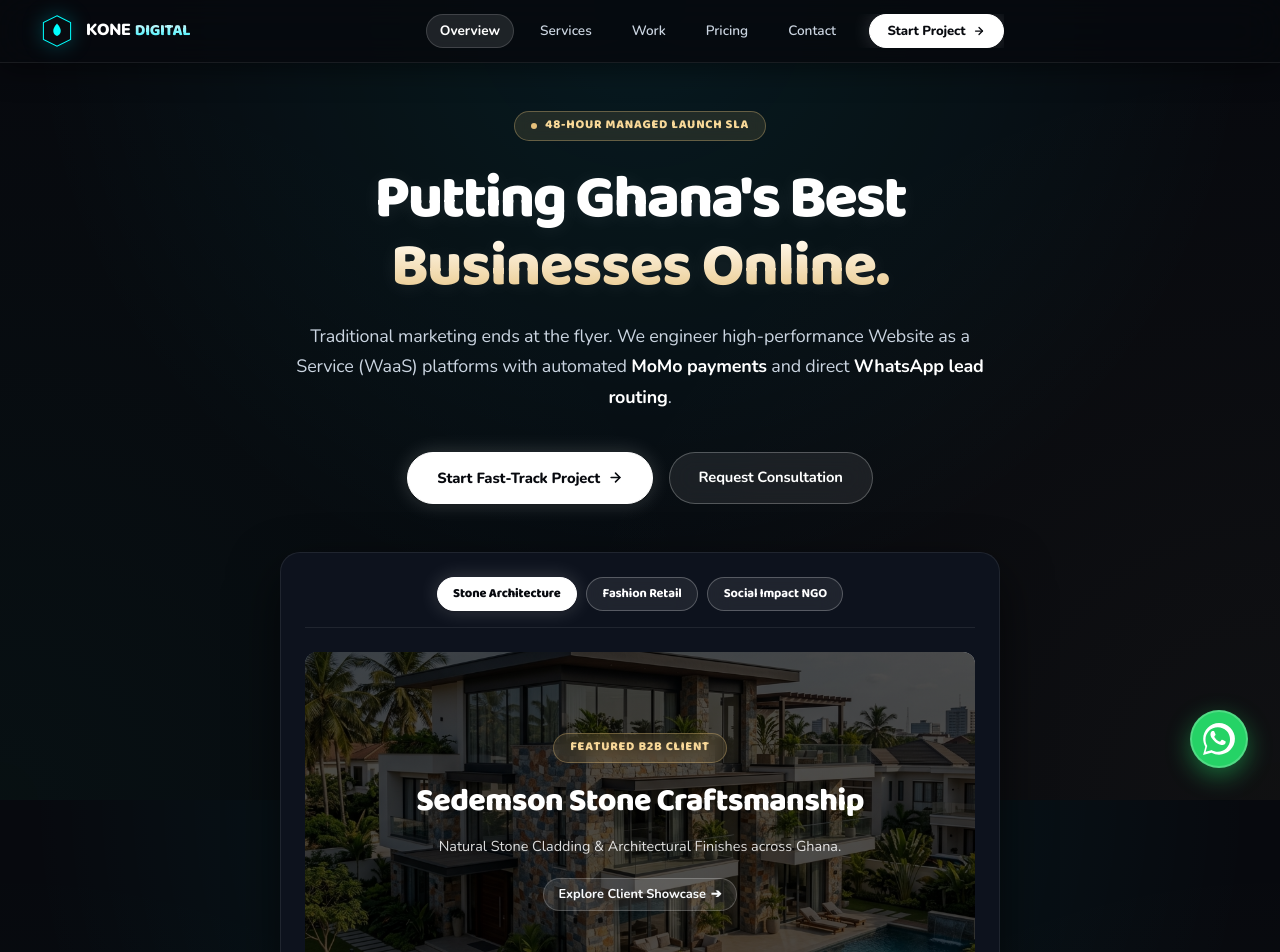
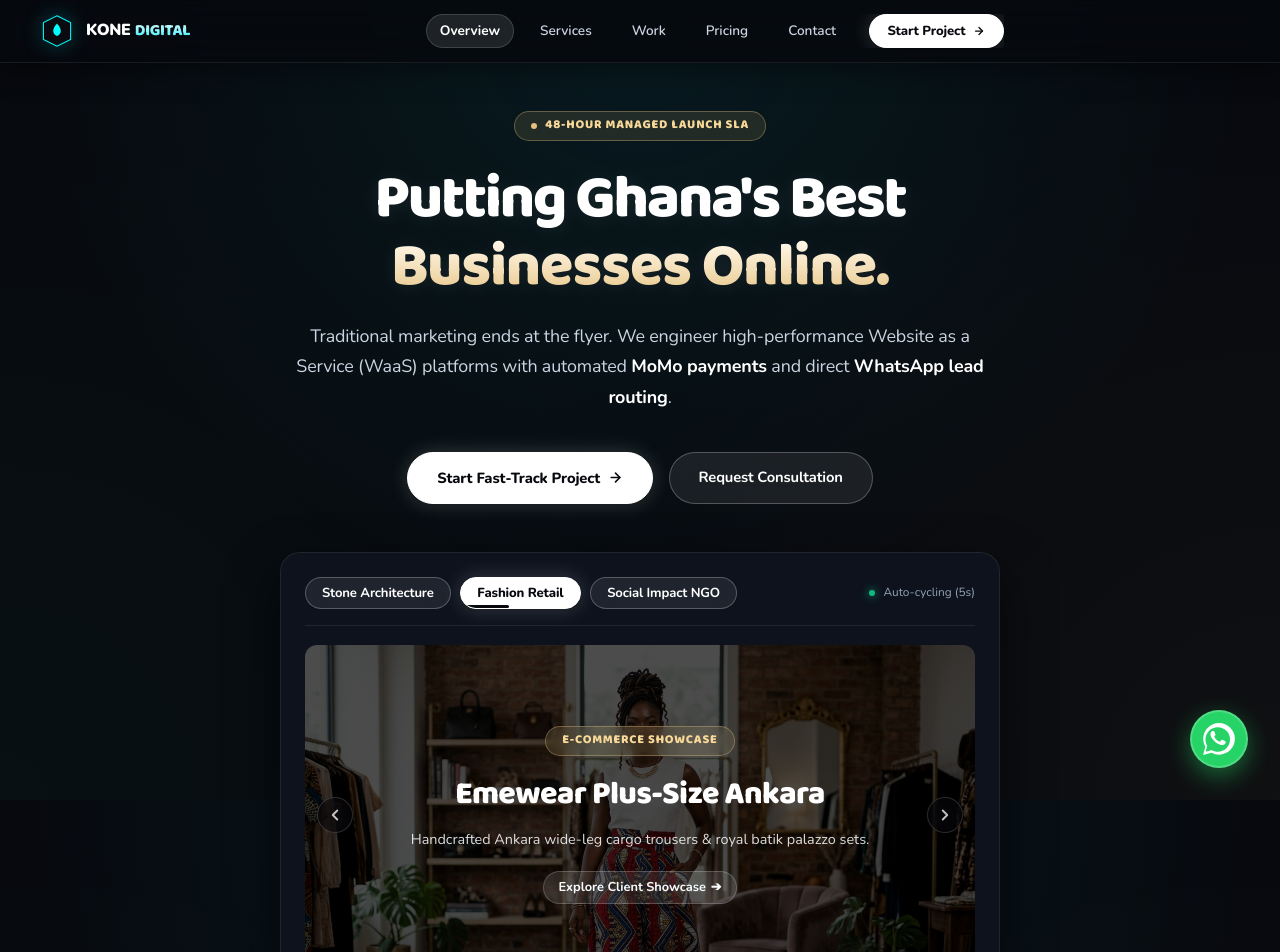
Before and after one commit to PhilipKone/Kone-Digital, a React (Vite) app: page / in a window 1280 px wide. Shown: the top 952 px of the page. Built offline with nearby package versions, Linux system fonts and the light colour scheme; no server answers.

Commit message:
feat(hero): implement 5s tabbed auto-cycle slideshow with pause-on-hover and cross-fade

```diff
--- a/src/components/HeroSection.tsx
+++ b/src/components/HeroSection.tsx
@@ -1,11 +1,65 @@
-import React, { useState } from 'react';
+import React, { useState, useEffect, useCallback } from 'react';
 
 interface HeroSectionProps {
   onOpenWizard: () => void;
 }
 
+type TabType = 'stone' | 'fashion' | 'foundation';
+
+interface TabItem {
+  id: TabType;
+  label: string;
+}
+
+const TABS: TabItem[] = [
+  { id: 'stone', label: 'Stone Architecture' },
+  { id: 'fashion', label: 'Fashion Retail' },
+  { id: 'foundation', label: 'Social Impact NGO' },
+];
+
+const AUTO_CYCLE_INTERVAL = 5000;
+
 export const HeroSection: React.FC<HeroSectionProps> = ({ onOpenWizard }) => {
-  const [activeTab, setActiveTab] = useState<'stone' | 'fashion' | 'foundation'>('stone');
+  const [activeTab, setActiveTab] = useState<TabType>('stone');
+  const [isPaused, setIsPaused] = useState(false);
+  const [progressKey, setProgressKey] = useState(0);
+
+  const goToNextTab = useCallback(() => {
+    setActiveTab((prev) => {
+      const idx = TABS.findIndex((t) => t.id === prev);
+      return TABS[(idx + 1) % TABS.length].id;
+    });
+    setProgressKey((k) => k + 1);
+  }, []);
+
+  const goToPrevTab = useCallback(() => {
+    setActiveTab((prev) => {
+      const idx = TABS.findIndex((t) => t.id === prev);
+      return TABS[(idx - 1 + TABS.length) % TABS.length].id;
+    });
+    setProgressKey((k) => k + 1);
+  }, []);
+
+  const handleTabClick = (tabId: TabType) => {
+    setActiveTab(tabId);
+    setProgressKey((k) => k + 1);
+  };
+
+  useEffect(() => {
+    if (isPaused) return;
+
+    const timer = setTimeout(() => {
+      goToNextTab();
+    }, AUTO_CYCLE_INTERVAL);
+
+    return () => clearTimeout(timer);
+  }, [isPaused, activeTab, goToNextTab]);
+
+  const handleMouseEnter = () => setIsPaused(true);
+  const handleMouseLeave = () => {
+    setIsPaused(false);
+    setProgressKey((k) => k + 1);
+  };
 
   return (
     <section className="hub-hero" style={{ padding: '3rem 1rem 4rem', maxWidth: '1200px', margin: '0 auto' }}>
@@ -47,58 +101,153 @@
         </div>
       </div>
 
-      {/* Interactive Live Demo Preview Stage */}
-      <div className="hero-demo-stage neon-border" style={{
-        background: 'var(--bg-surface)',
-        borderRadius: '20px',
-        padding: '1.5rem',
-        maxWidth: '960px',
-        margin: '0 auto',
-        boxShadow: '0 20px 50px rgba(0,0,0,0.6)'
-      }}>
-        <div style={{ display: 'flex', justifyContent: 'center', alignItems: 'center', flexWrap: 'wrap', gap: '0.6rem', marginBottom: '1.5rem', borderBottom: '1px solid rgba(255,255,255,0.08)', paddingBottom: '1rem' }}>
+      {/* Interactive Live Demo Preview Stage with 5s Auto-Cycle & Pause-on-Hover */}
+      <div
+        className="hero-demo-stage neon-border"
+        onMouseEnter={handleMouseEnter}
+        onMouseLeave={handleMouseLeave}
+        onFocus={() => setIsPaused(true)}
+        onBlur={() => {
+          setIsPaused(false);
+          setProgressKey((k) => k + 1);
+        }}
+        aria-label="Interactive Client Showcase Carousel"
+        role="region"
+        style={{
+          background: 'var(--bg-surface)',
+          borderRadius: '20px',
+          padding: '1.5rem',
+          maxWidth: '960px',
+          margin: '0 auto',
+          boxShadow: '0 20px 50px rgba(0,0,0,0.6)',
+          position: 'relative'
+        }}
+      >
+        <div style={{ display: 'flex', justifyContent: 'space-between', alignItems: 'center', flexWrap: 'wrap', gap: '0.8rem', marginBottom: '1.2rem', borderBottom: '1px solid rgba(255,255,255,0.08)', paddingBottom: '1rem' }}>
           {/* Demo Tabs */}
+          <div style={{ display: 'flex', alignItems: 'center', flexWrap: 'wrap', gap: '0.6rem' }}>
+            {TABS.map((tab) => {
+              const isActive = activeTab === tab.id;
+              return (
+                <button
+                  key={tab.id}
+                  onClick={() => handleTabClick(tab.id)}
+                  className={isActive ? 'btn-primary' : 'btn-secondary'}
+                  style={{
+                    padding: '0.38rem 1rem',
+                    borderRadius: '50px',
+                    fontSize: '0.82rem',
+                    position: 'relative',
+                    overflow: 'hidden',
+                    transition: 'all 0.25s ease',
+                  }}
+                >
+                  <span style={{ position: 'relative', zIndex: 2 }}>{tab.label}</span>
+                  {isActive && (
+                    <span
+                      key={`progress-${tab.id}-${progressKey}`}
+                      className="hero-tab-progress-bar"
+                      style={{
+                        position: 'absolute',
+                        bottom: 0,
+                        left: 0,
+                        height: '3px',
+                        background: '#07090E',
+                        borderRadius: '2px',
+                        animation: `tabProgressBar ${AUTO_CYCLE_INTERVAL}ms linear forwards`,
+                        animationPlayState: isPaused ? 'paused' : 'running',
+                        zIndex: 1,
+                      }}
+                    />
+                  )}
+                </button>
+              );
+            })}
+          </div>
+
+          {/* Auto-cycle indicator badge */}
+          <div style={{ display: 'flex', alignItems: 'center', gap: '0.5rem', fontSize: '0.74rem', color: 'var(--text-subtle)' }}>
+            <span
+              style={{
+                width: '6px',
+                height: '6px',
+                borderRadius: '50%',
+                background: isPaused ? 'var(--gold-accent)' : '#10B981',
+                boxShadow: isPaused ? '0 0 8px var(--gold-accent)' : '0 0 8px #10B981',
+                transition: 'background 0.3s ease'
+              }}
+            />
+            <span>{isPaused ? 'Paused on hover' : 'Auto-cycling (5s)'}</span>
+          </div>
+        </div>
+
+        {/* Demo Content Mockup Display with Smooth Cross-Fade */}
+        <div style={{ borderRadius: '12px', overflow: 'hidden', minHeight: '340px', height: 'auto', position: 'relative', background: '#0d1117' }}>
+          {/* Arrow navigation buttons */}
           <button
-            onClick={() => setActiveTab('stone')}
-            className={activeTab === 'stone' ? 'btn-primary' : 'btn-secondary'}
+            onClick={goToPrevTab}
+            aria-label="Previous client showcase"
+            className="showcase-nav-btn prev"
             style={{
-              padding: '0.35rem 0.95rem',
-              borderRadius: '50px',
-              fontSize: '0.8rem'
+              position: 'absolute',
+              left: '12px',
+              top: '50%',
+              transform: 'translateY(-50%)',
+              zIndex: 10,
+              background: 'rgba(7, 9, 14, 0.65)',
+              border: '1px solid rgba(255, 255, 255, 0.2)',
+              color: '#FFFFFF',
+              width: '36px',
+              height: '36px',
+              borderRadius: '50%',
+              display: 'flex',
+              alignItems: 'center',
+              justifyContent: 'center',
+              cursor: 'pointer',
+              backdropFilter: 'blur(10px)',
+              WebkitBackdropFilter: 'blur(10px)',
             }}
           >
-            Stone Architecture
+            <svg width="18" height="18" viewBox="0 0 24 24" fill="none" stroke="currentColor" strokeWidth="2.5" strokeLinecap="round" strokeLinejoin="round">
+              <polyline points="15 18 9 12 15 6"></polyline>
+            </svg>
           </button>
 
           <button
-            onClick={() => setActiveTab('fashion')}
-            className={activeTab === 'fashion' ? 'btn-primary' : 'btn-secondary'}
+            onClick={goToNextTab}
+            aria-label="Next client showcase"
+            className="showcase-nav-btn next"
             style={{
-              padding: '0.35rem 0.95rem',
-              borderRadius: '50px',
-              fontSize: '0.8rem'
+              position: 'absolute',
+              right: '12px',
+              top: '50%',
+              transform: 'translateY(-50%)',
+              zIndex: 10,
+              background: 'rgba(7, 9, 14, 0.65)',
+              border: '1px solid rgba(255, 255, 255, 0.2)',
+              color: '#FFFFFF',
+              width: '36px',
+              height: '36px',
+              borderRadius: '50%',
+              display: 'flex',
+              alignItems: 'center',
+              justifyContent: 'center',
+              cursor: 'pointer',
+              backdropFilter: 'blur(10px)',
+              WebkitBackdropFilter: 'blur(10px)',
             }}
           >
-            Fashion Retail
+            <svg width="18" height="18" viewBox="0 0 24 24" fill="none" stroke="currentColor" strokeWidth="2.5" strokeLinecap="round" strokeLinejoin="round">
+              <polyline points="9 18 15 12 9 6"></polyline>
+            </svg>
           </button>
 
-          <button
-            onClick={() => setActiveTab('foundation')}
-            className={activeTab === 'foundation' ? 'btn-primary' : 'btn-secondary'}
-            style={{
-              padding: '0.35rem 0.95rem',
-              borderRadius: '50px',
-              fontSize: '0.8rem'
-            }}
-          >
-            Social Impact NGO
-          </button>
-        </div>
-
-        {/* Demo Content Mockup Display */}
-        <div style={{ borderRadius: '12px', overflow: 'hidden', minHeight: '340px', height: 'auto', position: 'relative', background: '#0d1117' }}>
           {activeTab === 'stone' && (
-            <div style={{ minHeight: '340px', display: 'flex', flexDirection: 'column', justifyContent: 'center', alignItems: 'center', backgroundImage: 'linear-gradient(rgba(0,0,0,0.7), rgba(0,0,0,0.7)), url("/sedemson_stone_hero.png")', backgroundSize: 'cover', backgroundPosition: 'center', color: '#fff', padding: '2rem 1.2rem', textAlign: 'center' }}>
+            <div
+              key="slide-stone"
+              className="hero-slide-enter"
+              style={{ minHeight: '340px', display: 'flex', flexDirection: 'column', justifyContent: 'center', alignItems: 'center', backgroundImage: 'linear-gradient(rgba(0,0,0,0.7), rgba(0,0,0,0.7)), url("/sedemson_stone_hero.png")', backgroundSize: 'cover', backgroundPosition: 'center', color: '#fff', padding: '2rem 1.2rem', textAlign: 'center' }}
+            >
               <span className="badge-pill gold" style={{ marginBottom: '0.8rem' }}>FEATURED B2B CLIENT</span>
               <h2 style={{ fontSize: 'clamp(1.3rem, 5vw, 2rem)', fontFamily: 'var(--font-heading)', fontWeight: 800 }}>Sedemson Stone Craftsmanship</h2>
               <p style={{ maxWidth: '500px', fontSize: '0.9rem', opacity: 0.85, marginTop: '0.5rem' }}>Natural Stone Cladding & Architectural Finishes across Ghana.</p>
@@ -110,7 +259,11 @@
           )}
 
           {activeTab === 'fashion' && (
-            <div style={{ minHeight: '340px', display: 'flex', flexDirection: 'column', justifyContent: 'center', alignItems: 'center', backgroundImage: 'linear-gradient(rgba(0,0,0,0.7), rgba(0,0,0,0.7)), url("/emewear/emewear_hero.jpg")', backgroundSize: 'cover', backgroundPosition: 'top', color: '#fff', padding: '2rem 1.2rem', textAlign: 'center' }}>
+            <div
+              key="slide-fashion"
+              className="hero-slide-enter"
+              style={{ minHeight: '340px', display: 'flex', flexDirection: 'column', justifyContent: 'center', alignItems: 'center', backgroundImage: 'linear-gradient(rgba(0,0,0,0.7), rgba(0,0,0,0.7)), url("/emewear/emewear_hero.jpg")', backgroundSize: 'cover', backgroundPosition: 'top', color: '#fff', padding: '2rem 1.2rem', textAlign: 'center' }}
+            >
               <span className="badge-pill gold" style={{ marginBottom: '0.8rem' }}>E-COMMERCE SHOWCASE</span>
               <h2 style={{ fontSize: 'clamp(1.3rem, 5vw, 2rem)', fontFamily: 'var(--font-heading)', fontWeight: 800 }}>Emewear Plus-Size Ankara</h2>
               <p style={{ maxWidth: '500px', fontSize: '0.9rem', opacity: 0.85, marginTop: '0.5rem' }}>Handcrafted Ankara wide-leg cargo trousers & royal batik palazzo sets.</p>
@@ -122,7 +275,11 @@
           )}
 
           {activeTab === 'foundation' && (
-            <div style={{ minHeight: '340px', display: 'flex', flexDirection: 'column', justifyContent: 'center', alignItems: 'center', backgroundImage: 'linear-gradient(rgba(7, 30, 74, 0.78), rgba(0, 59, 153, 0.82)), url("/ansah-delali/cohort-group.jpg")', backgroundSize: 'cover', backgroundPosition: 'center', color: '#fff', padding: '2rem 1.2rem', textAlign: 'center' }}>
+            <div
+              key="slide-foundation"
+              className="hero-slide-enter"
+              style={{ minHeight: '340px', display: 'flex', flexDirection: 'column', justifyContent: 'center', alignItems: 'center', backgroundImage: 'linear-gradient(rgba(7, 30, 74, 0.78), rgba(0, 59, 153, 0.82)), url("/ansah-delali/cohort-group.jpg")', backgroundSize: 'cover', backgroundPosition: 'center', color: '#fff', padding: '2rem 1.2rem', textAlign: 'center' }}
+            >
               <span className="badge-pill gold" style={{ marginBottom: '0.8rem', background: '#FA8C16', color: '#fff' }}>FEATURED SOCIAL IMPACT INITIATIVE</span>
               <h2 style={{ fontSize: 'clamp(1.3rem, 5vw, 2rem)', fontFamily: 'var(--font-heading)', fontWeight: 800 }}>Ansah Delali Foundation</h2>
               <p style={{ maxWidth: '520px', fontSize: '0.9rem', opacity: 0.92, marginTop: '0.5rem' }}>Giving Back, Rising Together — Educational mentorship, SkillUp 1.0 outreach, and digital skills empowerment across Ghana.</p>
--- a/src/index.css
+++ b/src/index.css
@@ -677,3 +677,45 @@
   width: 28px;
   height: 28px;
 }
+
+/* Hero Showcase Carousel Transitions & Progress Indicator */
+@keyframes tabProgressBar {
+  0% {
+    width: 0%;
+  }
+  100% {
+    width: 100%;
+  }
+}
+
+@keyframes heroSlideFadeIn {
+  0% {
+    opacity: 0;
+    transform: scale(0.99) translateY(4px);
+  }
+  100% {
+    opacity: 1;
+    transform: scale(1) translateY(0);
+  }
+}
+
+.hero-slide-enter {
+  animation: heroSlideFadeIn 0.38s cubic-bezier(0.16, 1, 0.3, 1) forwards;
+  will-change: transform, opacity;
+}
+
+.showcase-nav-btn {
+  transition: all 0.2s cubic-bezier(0.16, 1, 0.3, 1);
+  opacity: 0.75;
+}
+
+.showcase-nav-btn:hover {
+  opacity: 1;
+  background: rgba(13, 18, 29, 0.92) !important;
+  border-color: rgba(255, 255, 255, 0.45) !important;
+  transform: translateY(-50%) scale(1.08) !important;
+}
+
+.showcase-nav-btn:active {
+  transform: translateY(-50%) scale(0.95) !important;
+}
```
